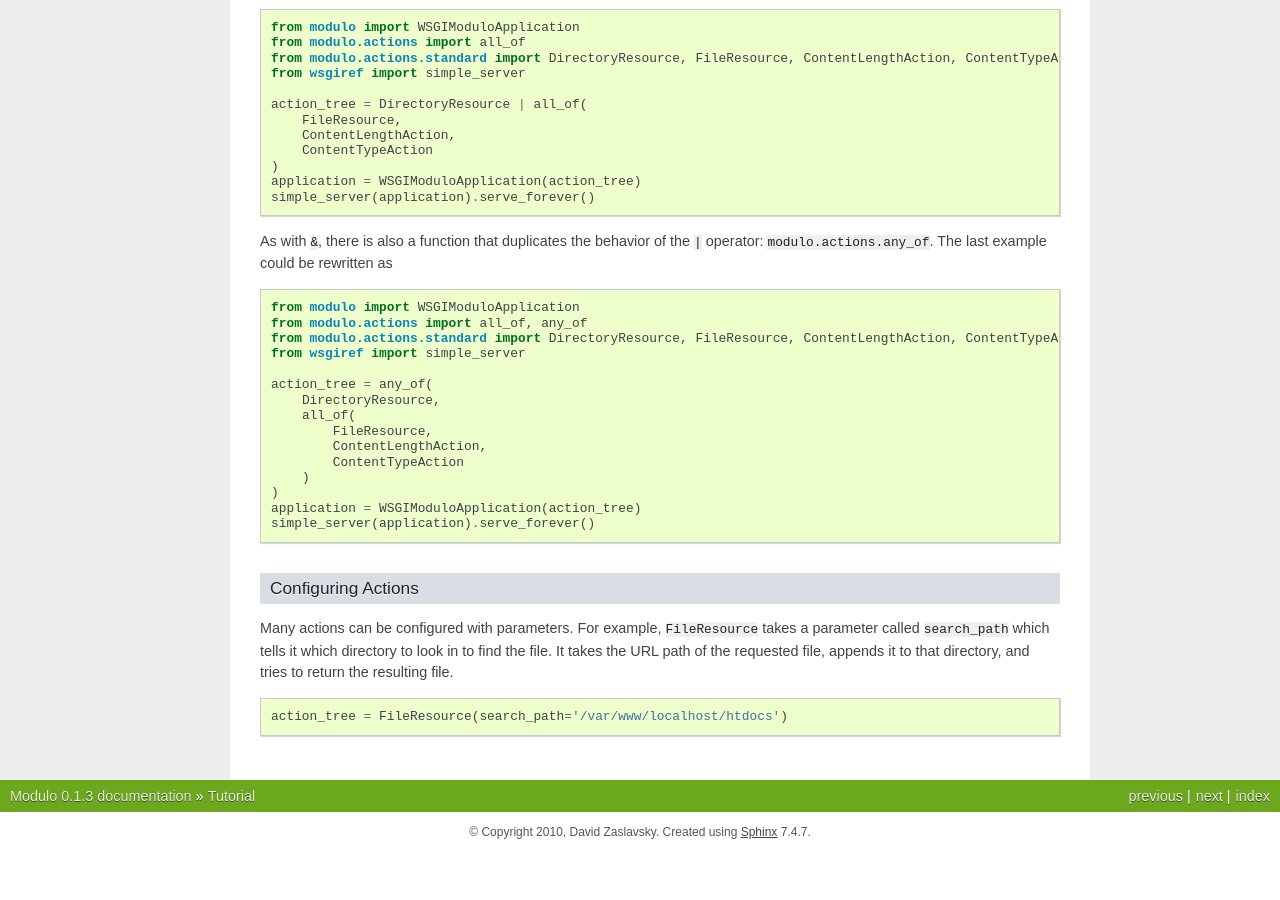
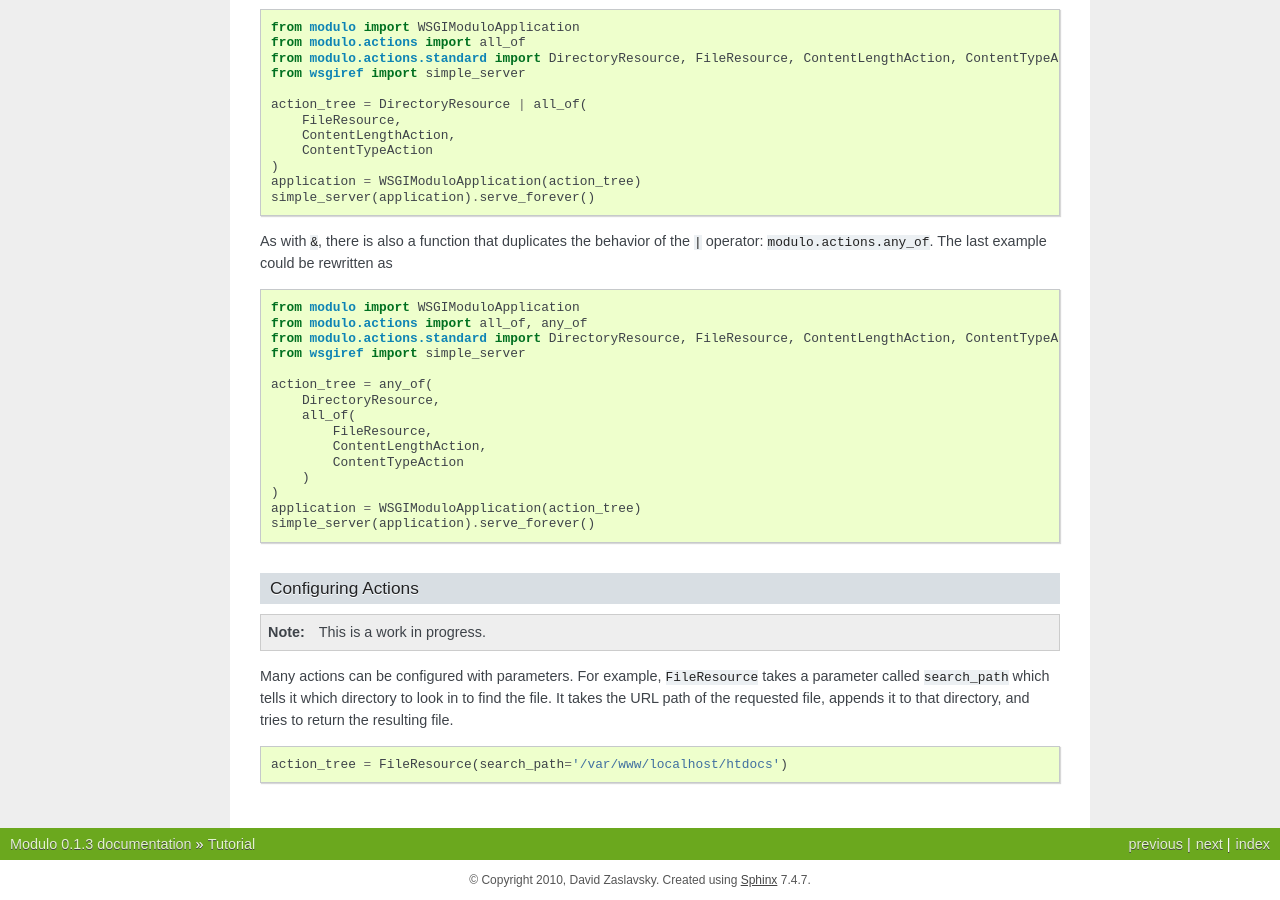
Before and after one commit to diazona/Modulo, a Sphinx documentation site: the page built from docs/tutorial.rst, in a window 1280 px wide and 900 px high, scrolled down 2414 px. Built offline with Sphinx 7.4.7, drawn with Linux system fonts in a browser that asks for light colours; before the commit the page ends 3266 px from its top, so only the background shows below that.

Commit message:
Add note about tutorial being a work in progress

```diff
--- a/docs/tutorial.rst
+++ b/docs/tutorial.rst
@@ -126,6 +126,8 @@ As with ``&``, there is also a function that duplicates the behavior of the ``|`
 Configuring Actions
 -------------------
 
+.. note:: This is a work in progress.
+
 Many actions can be configured with parameters. For example, ``FileResource`` takes a parameter called ``search_path`` which tells it which directory to look in to find the file. It takes the URL path of the requested file, appends it to that directory, and tries to return the resulting file. ::
 
     action_tree = FileResource(search_path='/var/www/localhost/htdocs')
```
